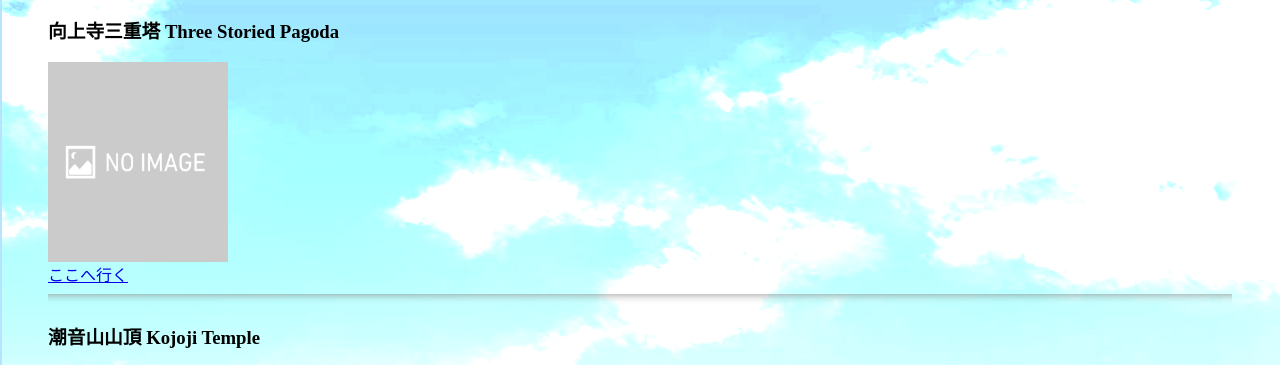
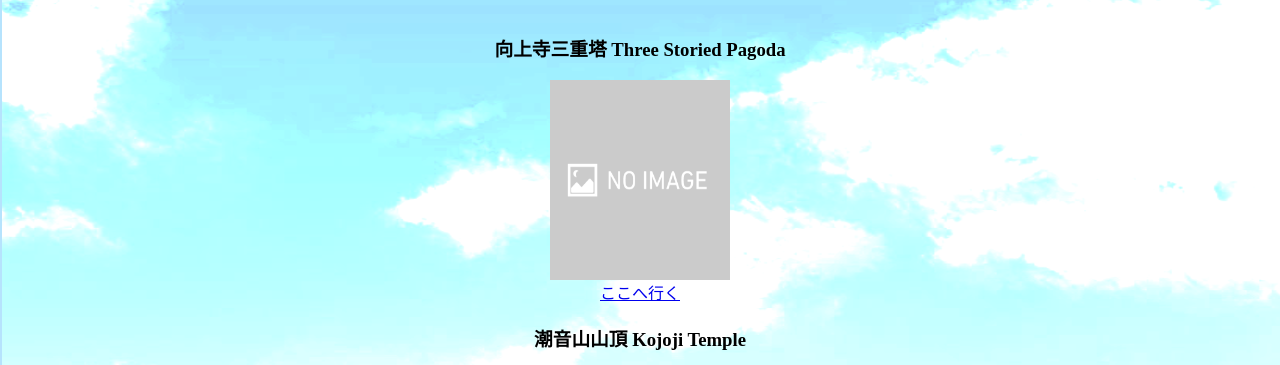
Before and after one commit to humminghorse/islando, a plain HTML site: page kankoInfo.html in a window 1280 px wide. Shown: the part 360-725 px from the top of the page. Drawn offline with nearby package versions, Linux system fonts and the light colour scheme.

Commit message:
Revert "線を足した"
This reverts commit ba16bb246051ae10468ad50b56c251b65acef413.

```diff
--- a/css/photo.css
+++ /dev/null
@@ -1,8 +0,0 @@
-/*h3{
-  float: left;
-}*/
-hr {
-	height: 10px;
-	border: 0;
-	box-shadow: 0 10px 10px -10px #8c8b8b inset;
-}
--- a/kankoInfo.html
+++ b/kankoInfo.html
@@ -8,8 +8,6 @@
   </head>
   <script type="text/javascript" src="https://ajax.googleapis.com/ajax/libs/jquery/1.8.2/jquery.min.js"></script>
 <link rel="stylesheet" type="text/css" href="./css/tab.css">
-<link rel="stylesheet" type="text/css" href="./css/photo.css">
-
 
 <body style="background-image:url(img/back_img.png)" >
   <header>
@@ -21,14 +19,14 @@
 </ul>
 
   <table>
-    <!-- <div align="center"> -->
+    <div align="center">
     <figure id="figu">
       <!-- ここに画像が入る -->
     	<!-- <figcaption id="loca"> -->
     	<!-- ここに場所名が入る -->
     	<!-- </figcaption> -->
     </figure>
-    <!-- </div> -->
+    </div>
   </table>
 <script type="text/javascript" src="photo.js"></script>
 <script>
--- a/photo.js
+++ b/photo.js
@@ -8,14 +8,12 @@ window.onload = function Createimg(){
     var html = $("#figu");
     var location = $("#loca");
 
-    // html.append("<tr>");
-
   for (var i = 0; i < data.length; i++){
 
     // var hoge_2 = $("#jpn");
     // var hoge_3 = $("#eng");
 
-
+    html.append("<td>");
     /* 名称を表示 */
     var hoge = $("<h3>").text(data[i]["名称"]+" "+data[i]["名称(英語)"]);
     html.append(hoge);
@@ -32,7 +30,7 @@ window.onload = function Createimg(){
         width: 180,
         height: 200,
         src: imgdata,
-        alt:  data[i]["名称"],
+        alt:  data[i]["名称"]
     });
     html.append(img);
     html.append("<br>");
@@ -46,8 +44,8 @@ window.onload = function Createimg(){
     localStorage.setItem("ido"+i,data[i]["緯度"]);
     localStorage.setItem("kei"+i,data[i]["経度"]);
 
-    html.append("<hr>");
+      html.append("</td>");
+
     }
-  // html.append("</tr>")
   });
 };
```
